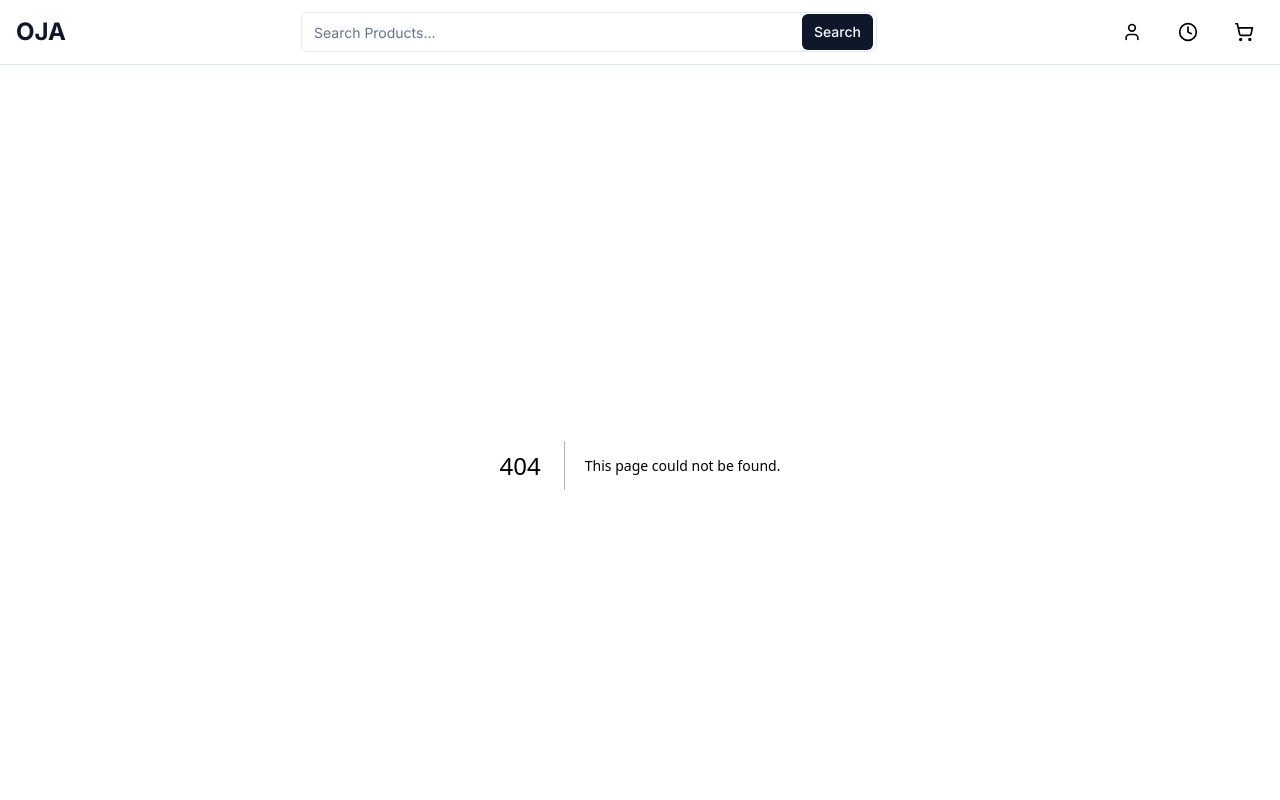
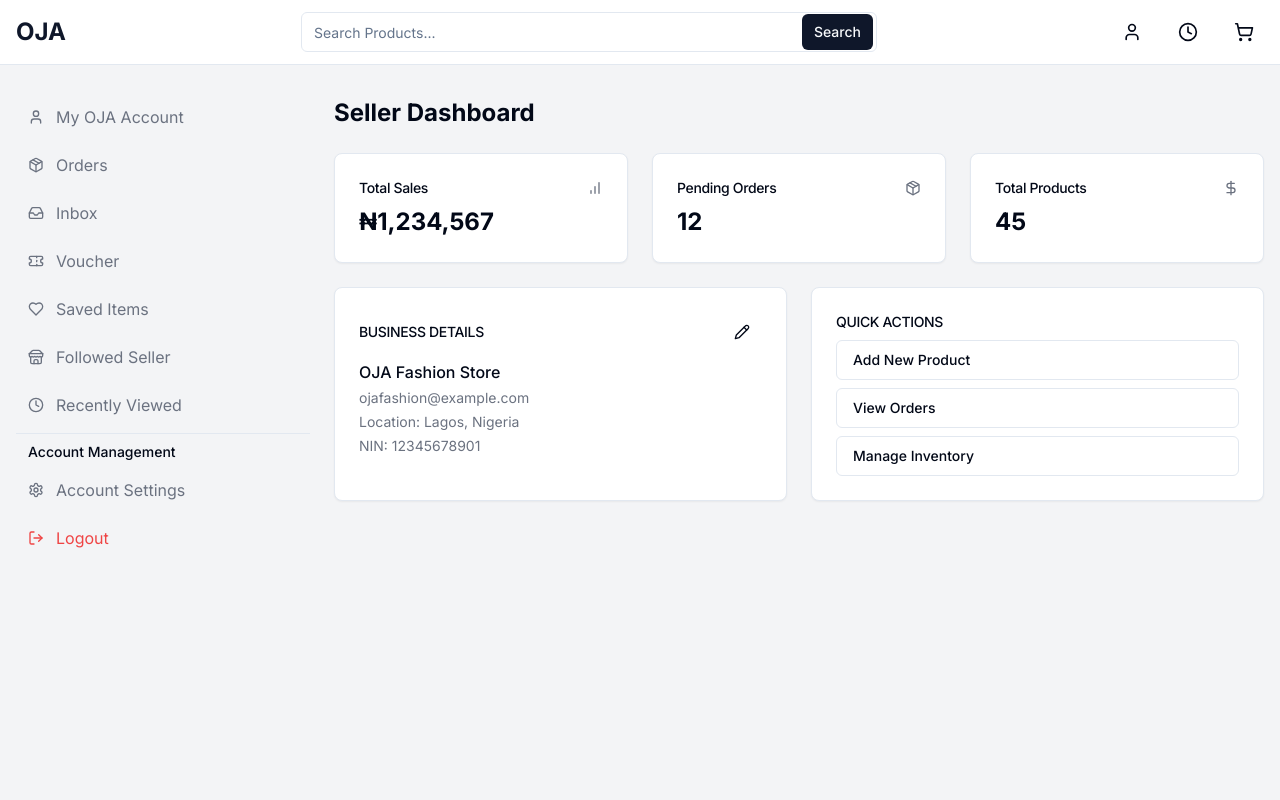
Before and after one commit to TundeAwogbami/oja-ecommerce, a Next.js app: page /profile/seller in a window 1280 px wide. Before the commit this address had no page. Shown: the top 800 px of the page. Built offline with nearby package versions, Linux system fonts and the light colour scheme.

Commit message:
Added Profile

```diff
--- /dev/null
+++ b/app/profile/layout.tsx
@@ -0,0 +1,20 @@
+import { Sidebar } from "@/components/profile/sidebar"
+
+export default function ProfileLayout({
+  children,
+}: {
+  children: React.ReactNode
+}) {
+  return (
+    <div className="min-h-screen bg-gray-100">
+      <div className="container mx-auto px-4 py-8">
+        <div className="grid grid-cols-1 md:grid-cols-4 gap-6">
+          <Sidebar />
+          <main className="md:col-span-3">
+            {children}
+          </main>
+        </div>
+      </div>
+    </div>
+  )
+}
--- /dev/null
+++ b/app/profile/page.tsx
@@ -0,0 +1,56 @@
+'use client'
+
+import { Button } from "@/components/ui/button"
+import { Card, CardContent, CardHeader, CardTitle } from "@/components/ui/card"
+import { Pencil } from 'lucide-react'
+
+export default function BuyerProfilePage() {
+  const accountDetails = {
+    name: "Michael David",
+    email: "michael.david@example.com",
+    address: {
+      street: "36, Igbeyinadun Street",
+      city: "ABEOKUTA",
+      state: "Ogun",
+      phone: "+234 1402684557 / +234 1232465698"
+    }
+  }
+
+  return (
+    <div className="space-y-6">
+      <h1 className="text-2xl font-bold">Account Overview</h1>
+
+      <div className="grid gap-6 md:grid-cols-2">
+        <Card>
+          <CardHeader className="flex flex-row items-center justify-between space-y-0 pb-2">
+            <CardTitle className="text-sm font-medium">ACCOUNT DETAILS</CardTitle>
+          </CardHeader>
+          <CardContent>
+            <div className="space-y-1">
+              <p className="font-medium">{accountDetails.name}</p>
+              <p className="text-sm text-gray-500">{accountDetails.email}</p>
+            </div>
+          </CardContent>
+        </Card>
+
+        <Card>
+          <CardHeader className="flex flex-row items-center justify-between space-y-0 pb-2">
+            <CardTitle className="text-sm font-medium">ADDRESS BOOK</CardTitle>
+            <Button variant="ghost" size="icon">
+              <Pencil className="h-4 w-4" />
+            </Button>
+          </CardHeader>
+          <CardContent>
+            <div className="space-y-1">
+              <p className="font-medium">Your default shipping address:</p>
+              <p className="text-sm text-gray-500">{accountDetails.name}</p>
+              <p className="text-sm text-gray-500">{accountDetails.address.street}</p>
+              <p className="text-sm text-gray-500">{accountDetails.address.city}, {accountDetails.address.state}</p>
+              <p className="text-sm text-gray-500">{accountDetails.address.phone}</p>
+            </div>
+          </CardContent>
+        </Card>
+      </div>
+    </div>
+  )
+}
--- /dev/null
+++ b/app/profile/seller/page.tsx
@@ -0,0 +1,93 @@
+'use client'
+
+import { Button } from "@/components/ui/button"
+import { Card, CardContent, CardHeader, CardTitle } from "@/components/ui/card"
+import { Pencil, BarChart, Package, DollarSign } from 'lucide-react'
+
+export default function SellerProfilePage() {
+  const accountDetails = {
+    businessName: "OJA Fashion Store",
+    email: "ojafashion@example.com",
+    location: "Lagos, Nigeria",
+    nin: "12345678901",
+    stats: {
+      totalSales: "₦1,234,567",
+      pendingOrders: 12,
+      totalProducts: 45,
+    }
+  }
+
+  return (
+    <div className="space-y-6">
+      <h1 className="text-2xl font-bold">Seller Dashboard</h1>
+
+      <div className="grid gap-6 md:grid-cols-3">
+        <Card>
+          <CardHeader className="flex flex-row items-center space-y-0 pb-2">
+            <CardTitle className="text-sm font-medium">Total Sales</CardTitle>
+            <BarChart className="w-4 h-4 ml-auto text-gray-500" />
+          </CardHeader>
+          <CardContent>
+            <div className="text-2xl font-bold">{accountDetails.stats.totalSales}</div>
+          </CardContent>
+        </Card>
+
+        <Card>
+          <CardHeader className="flex flex-row items-center space-y-0 pb-2">
+            <CardTitle className="text-sm font-medium">Pending Orders</CardTitle>
+            <Package className="w-4 h-4 ml-auto text-gray-500" />
+          </CardHeader>
+          <CardContent>
+            <div className="text-2xl font-bold">{accountDetails.stats.pendingOrders}</div>
+          </CardContent>
+        </Card>
+
+        <Card>
+          <CardHeader className="flex flex-row items-center space-y-0 pb-2">
+            <CardTitle className="text-sm font-medium">Total Products</CardTitle>
+            <DollarSign className="w-4 h-4 ml-auto text-gray-500" />
+          </CardHeader>
+          <CardContent>
+            <div className="text-2xl font-bold">{accountDetails.stats.totalProducts}</div>
+          </CardContent>
+        </Card>
+      </div>
+
+      <div className="grid gap-6 md:grid-cols-2">
+        <Card>
+          <CardHeader className="flex flex-row items-center justify-between space-y-0 pb-2">
+            <CardTitle className="text-sm font-medium">BUSINESS DETAILS</CardTitle>
+            <Button variant="ghost" size="icon">
+              <Pencil className="h-4 w-4" />
+            </Button>
+          </CardHeader>
+          <CardContent>
+            <div className="space-y-1">
+              <p className="font-medium">{accountDetails.businessName}</p>
+              <p className="text-sm text-gray-500">{accountDetails.email}</p>
+              <p className="text-sm text-gray-500">Location: {accountDetails.location}</p>
+              <p className="text-sm text-gray-500">NIN: {accountDetails.nin}</p>
+            </div>
+          </CardContent>
+        </Card>
+
+        <Card>
+          <CardHeader className="flex flex-row items-center justify-between space-y-0 pb-2">
+            <CardTitle className="text-sm font-medium">QUICK ACTIONS</CardTitle>
+          </CardHeader>
+          <CardContent className="space-y-2">
+            <Button className="w-full justify-start" variant="outline">
+              Add New Product
+            </Button>
+            <Button className="w-full justify-start" variant="outline">
+              View Orders
+            </Button>
+            <Button className="w-full justify-start" variant="outline">
+              Manage Inventory
+            </Button>
+          </CardContent>
+        </Card>
+      </div>
+    </div>
+  )
+}
--- a/components/header.tsx
+++ b/components/header.tsx
@@ -41,10 +41,12 @@ export function Header() {
           </div>
 
           <div className="flex items-center gap-4">
-            <Button variant="ghost" size="icon" className="hidden md:inline-flex">
-              <User className="h-5 w-5" />
-              <span className="sr-only">Account</span>
-            </Button>
+            <Link href="/profile">
+              <Button variant="ghost" size="icon" className="hidden md:inline-flex">
+                <User className="h-5 w-5" />
+                <span className="sr-only">Profile</span>
+              </Button>
+            </Link>
             <Button variant="ghost" size="icon" className="hidden md:inline-flex">
               <Clock className="h-5 w-5" />
               <span className="sr-only">Orders</span>
--- /dev/null
+++ b/components/profile/sidebar.tsx
@@ -0,0 +1,62 @@
+'use client'
+
+import Link from "next/link"
+import { usePathname } from "next/navigation"
+import { cn } from "@/lib/utils"
+import { User, Package, Inbox, Ticket, Heart, Store, Clock, Settings, LogOut } from 'lucide-react'
+
+const navigation = [
+  { name: 'My OJA Account', href: '/profile', icon: User },
+  { name: 'Orders', href: '/profile/orders', icon: Package },
+  { name: 'Inbox', href: '/profile/inbox', icon: Inbox },
+  { name: 'Voucher', href: '/profile/voucher', icon: Ticket },
+  { name: 'Saved Items', href: '/profile/saved', icon: Heart },
+  { name: 'Followed Seller', href: '/profile/followed', icon: Store },
+  { name: 'Recently Viewed', href: '/profile/recent', icon: Clock },
+]
+
+export function Sidebar() {
+  const pathname = usePathname()
+
+  return (
+    <nav className="space-y-2">
+      {navigation.map((item) => {
+        const Icon = item.icon
+        return (
+          <Link
+            key={item.name}
+            href={item.href}
+            className={cn(
+              "flex items-center gap-3 rounded-lg px-3 py-2 text-gray-500 transition-all hover:text-gray-900",
+              pathname === item.href ? "bg-gray-100 text-gray-900" : ""
+            )}
+          >
+            <Icon className="h-4 w-4" />
+            {item.name}
+          </Link>
+        )
+      })}
+      <div className="my-6 border-t" />
+      <div className="space-y-2">
+        <h4 className="px-3 text-sm font-medium">Account Management</h4>
+        <Link
+          href="/profile/settings"
+          className={cn(
+            "flex items-center gap-3 rounded-lg px-3 py-2 text-gray-500 transition-all hover:text-gray-900",
+            pathname === '/profile/settings' ? "bg-gray-100 text-gray-900" : ""
+          )}
+        >
+          <Settings className="h-4 w-4" />
+          Account Settings
+        </Link>
+        <button
+          className="flex w-full items-center gap-3 rounded-lg px-3 py-2 text-red-500 transition-all hover:bg-red-50"
+          onClick={() => console.log('Logout clicked')}
+        >
+          <LogOut className="h-4 w-4" />
+          Logout
+        </button>
+      </div>
+    </nav>
+  )
+}
--- /dev/null
+++ b/components/ui/card.tsx
@@ -0,0 +1,54 @@
+import * as React from "react"
+import { cn } from "@/lib/utils"
+
+const Card = React.forwardRef<
+  HTMLDivElement,
+  React.HTMLAttributes<HTMLDivElement>
+>(({ className, ...props }, ref) => (
+  <div
+    ref={ref}
+    className={cn(
+      "rounded-lg border bg-card text-card-foreground shadow-sm",
+      className
+    )}
+    {...props}
+  />
+))
+Card.displayName = "Card"
+
+const CardHeader = React.forwardRef<
+  HTMLDivElement,
+  React.HTMLAttributes<HTMLDivElement>
+>(({ className, ...props }, ref) => (
+  <div
+    ref={ref}
+    className={cn("flex flex-col space-y-1.5 p-6", className)}
+    {...props}
+  />
+))
+CardHeader.displayName = "CardHeader"
+
+const CardTitle = React.forwardRef<
+  HTMLParagraphElement,
+  React.HTMLAttributes<HTMLHeadingElement>
+>(({ className, ...props }, ref) => (
+  <h3
+    ref={ref}
+    className={cn(
+      "text-lg font-semibold leading-none tracking-tight",
+      className
+    )}
+    {...props}
+  />
+))
+CardTitle.displayName = "CardTitle"
+
+const CardContent = React.forwardRef<
+  HTMLDivElement,
+  React.HTMLAttributes<HTMLDivElement>
+>(({ className, ...props }, ref) => (
+  <div ref={ref} className={cn("p-6 pt-0", className)} {...props} />
+))
+CardContent.displayName = "CardContent"
+
+export { Card, CardHeader, CardTitle, CardContent }
```
